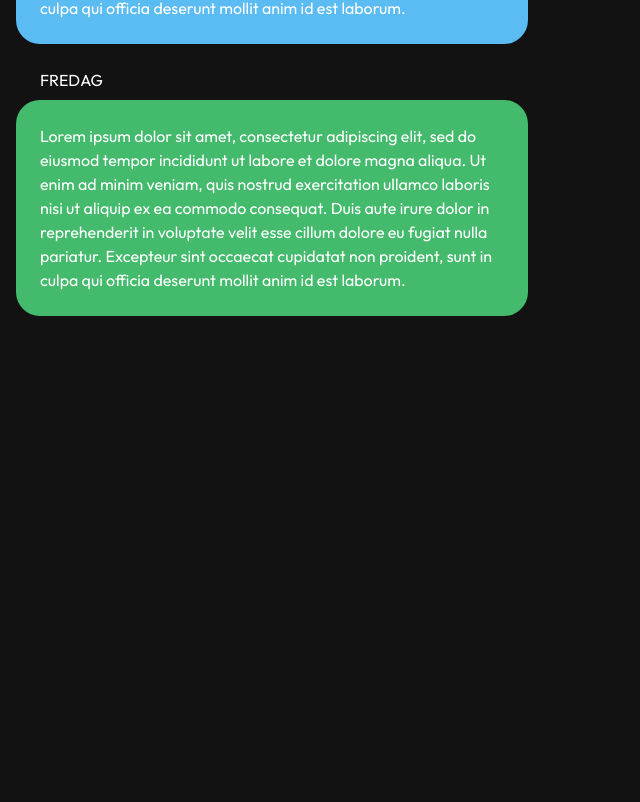
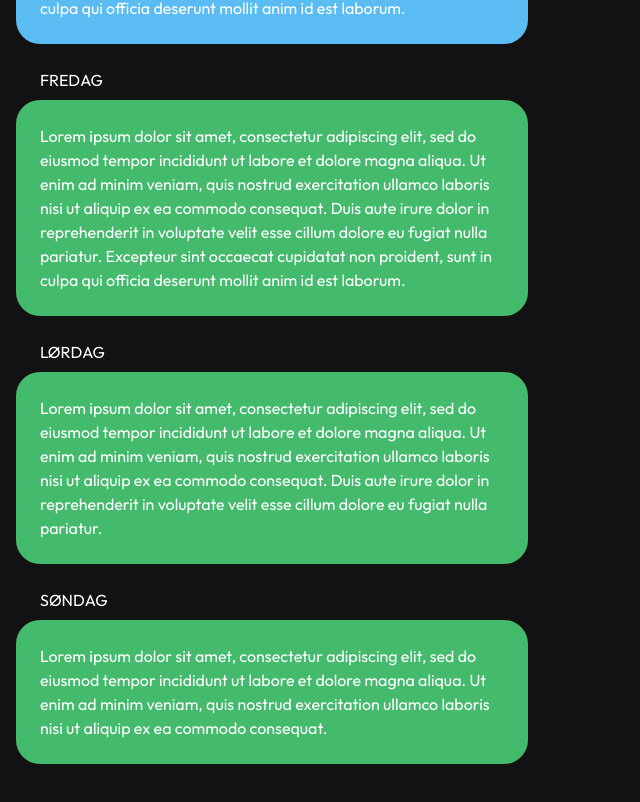
Before and after one commit to Thor-Herman/HAELGA_2023, a Next.js app in the folder frontend/: page / in a window 1280 px wide. Shown: the part 1028-1830 px from the top of the page, without its empty margins (0-640 px from the left). Before the commit the page ends 1352 px from the top, so only its background shows below. Built offline with nearby package versions, Linux system fonts and the light colour scheme; no server answers; the database is empty.

Commit message:
extract information to own component

```diff
--- a/frontend/components/App.tsx
+++ b/frontend/components/App.tsx
@@ -1,4 +1,5 @@
 import Aurora from './Aurora';
+import InformationSection from './InformationSection';
 import Snow from './Snow';
 import TeamsContainer from './TeamsContainer';
 import TextBox from './TextBox';
@@ -8,33 +9,14 @@
     <section className="text-white">
       <Snow />
       <Aurora />
-      <div className="flex min-h-screen flex-col items-center pb-36">
+      <div className="flex min-h-screen flex-col items-center">
         <div className="w-max pt-24 text-center font-bold">
           <h1 className="py-2 text-5xl">HÆLGA 2023</h1>
           <div className="border-[1px] border-white" />
         </div>
         <TeamsContainer />
       </div>
-      <section className="px-4">
-        <TextBox title="REGLER" bgColor="bg-lightBlue">
-          <p>
-            Lorem ipsum dolor sit amet, consectetur adipiscing elit, sed do eiusmod tempor incididunt ut labore et
-            dolore magna aliqua. Ut enim ad minim veniam, quis nostrud exercitation ullamco laboris nisi ut aliquip ex
-            ea commodo consequat. Duis aute irure dolor in reprehenderit in voluptate velit esse cillum dolore eu fugiat
-            nulla pariatur. Excepteur sint occaecat cupidatat non proident, sunt in culpa qui officia deserunt mollit
-            anim id est laborum.
-          </p>
-        </TextBox>
-        <TextBox title="FREDAG" bgColor="bg-green">
-          <p>
-            Lorem ipsum dolor sit amet, consectetur adipiscing elit, sed do eiusmod tempor incididunt ut labore et
-            dolore magna aliqua. Ut enim ad minim veniam, quis nostrud exercitation ullamco laboris nisi ut aliquip ex
-            ea commodo consequat. Duis aute irure dolor in reprehenderit in voluptate velit esse cillum dolore eu fugiat
-            nulla pariatur. Excepteur sint occaecat cupidatat non proident, sunt in culpa qui officia deserunt mollit
-            anim id est laborum.
-          </p>
-        </TextBox>
-      </section>
+      <InformationSection />
       <div className="fixed bottom-0 h-32 w-full">
         <img className="h-full w-full object-cover object-top" src="/snow.png" alt="A snow bank" />
       </div>
--- /dev/null
+++ b/frontend/components/InformationSection.tsx
@@ -0,0 +1,43 @@
+import TextBox from './TextBox';
+
+const InformationSection = () => {
+  return (
+    <section className="mb-32 px-4">
+      <TextBox title="REGLER" bgColor="bg-lightBlue">
+        <p>
+          Lorem ipsum dolor sit amet, consectetur adipiscing elit, sed do eiusmod tempor incididunt ut labore et dolore
+          magna aliqua. Ut enim ad minim veniam, quis nostrud exercitation ullamco laboris nisi ut aliquip ex ea commodo
+          consequat. Duis aute irure dolor in reprehenderit in voluptate velit esse cillum dolore eu fugiat nulla
+          pariatur. Excepteur sint occaecat cupidatat non proident, sunt in culpa qui officia deserunt mollit anim id
+          est laborum.
+        </p>
+      </TextBox>
+      <TextBox title="FREDAG" bgColor="bg-green">
+        <p>
+          Lorem ipsum dolor sit amet, consectetur adipiscing elit, sed do eiusmod tempor incididunt ut labore et dolore
+          magna aliqua. Ut enim ad minim veniam, quis nostrud exercitation ullamco laboris nisi ut aliquip ex ea commodo
+          consequat. Duis aute irure dolor in reprehenderit in voluptate velit esse cillum dolore eu fugiat nulla
+          pariatur. Excepteur sint occaecat cupidatat non proident, sunt in culpa qui officia deserunt mollit anim id
+          est laborum.
+        </p>
+      </TextBox>
+      <TextBox title="LØRDAG" bgColor="bg-green">
+        <p>
+          Lorem ipsum dolor sit amet, consectetur adipiscing elit, sed do eiusmod tempor incididunt ut labore et dolore
+          magna aliqua. Ut enim ad minim veniam, quis nostrud exercitation ullamco laboris nisi ut aliquip ex ea commodo
+          consequat. Duis aute irure dolor in reprehenderit in voluptate velit esse cillum dolore eu fugiat nulla
+          pariatur.
+        </p>
+      </TextBox>
+      <TextBox title="SØNDAG" bgColor="bg-green">
+        <p>
+          Lorem ipsum dolor sit amet, consectetur adipiscing elit, sed do eiusmod tempor incididunt ut labore et dolore
+          magna aliqua. Ut enim ad minim veniam, quis nostrud exercitation ullamco laboris nisi ut aliquip ex ea commodo
+          consequat.
+        </p>
+      </TextBox>
+    </section>
+  );
+};
+
+export default InformationSection;
```
